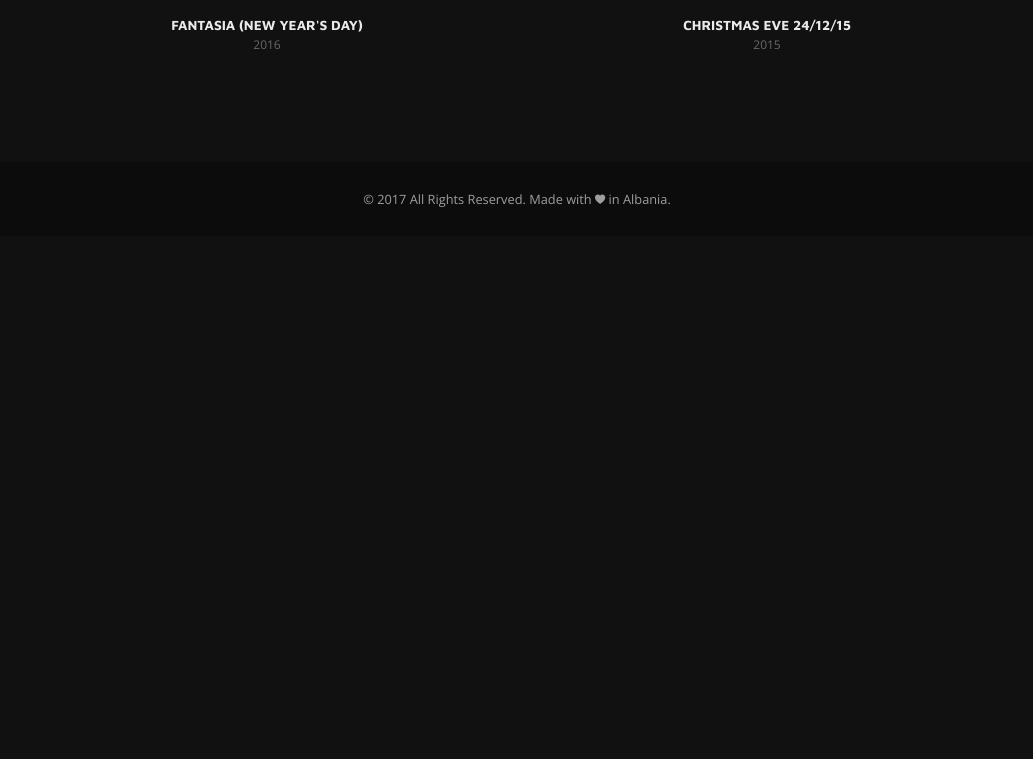
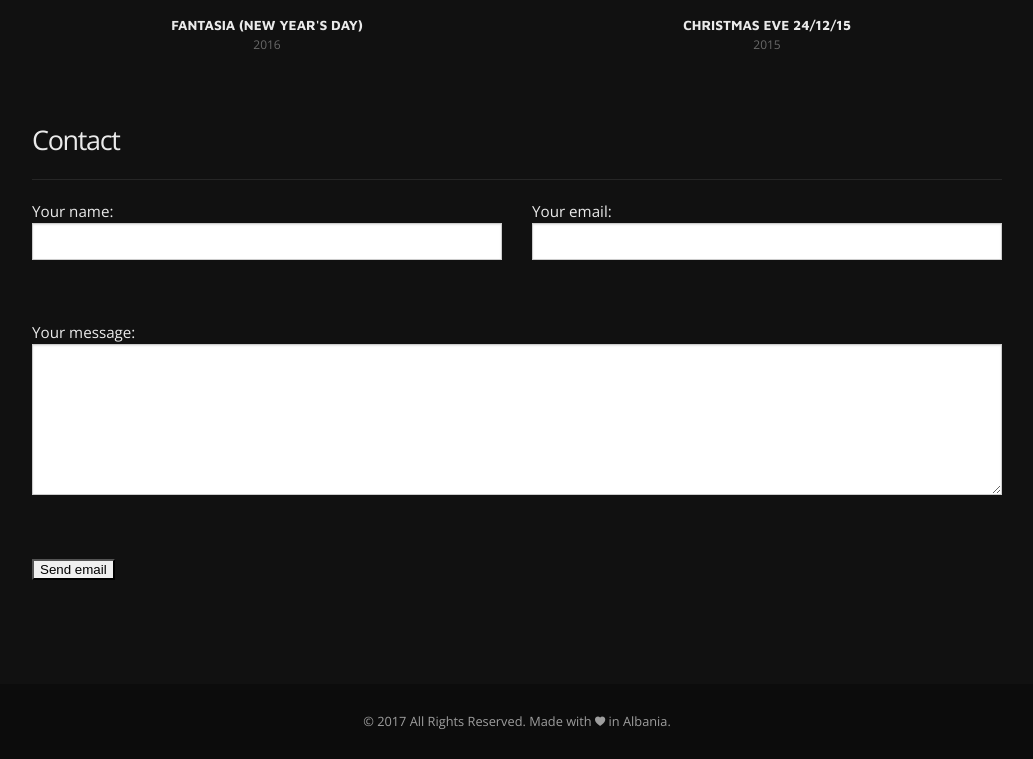
Before and after one commit to sayjin93/pantelis-pantelidis, a PHP site: page / in a window 1280 px wide. Shown: the part 3103-3862 px from the top of the page, without its empty margins (123-1156 px from the left). Before the commit the page ends 3310 px from the top, so only its background shows below. Run offline with PHP 8.4, Linux system fonts and the light colour scheme; some libraries are stand-ins or nearby versions.

Commit message:
Adding Contact Form

```diff
--- a/index.php
+++ b/index.php
@@ -51,6 +51,7 @@
             <li><a href="#albums">Albums</a></li>
             <li><a href="#singles">Singles</a></li>
             <li><a href="#liveShows">Live Shows</a></li>
+            <li><a href="#contact">Contact</a></li>
         </ul>
     </aside>
     <!-- Mobile Navigation End -->
@@ -70,6 +71,7 @@
                         <li><a href="#albums">Albums</a></li>
                         <li><a href="#singles">Singles</a></li>
                         <li><a href="#liveShows">Live Shows</a></li>
+                        <li><a href="#contact">Contact</a></li>
                     </ul>
 
                     <span class="show-for-small offcanvas-toggle"><i class="fi-list"></i></span>
@@ -365,6 +367,71 @@
                     </div>
 
                 </section>
+
+                <section id="contact">
+                    <div class="row">
+                        <div class="columns">
+                            <h3>Contact</h3>
+                            <hr>
+                        </div>
+                    </div>
+
+                    <div class="row">
+
+						<?php
+						$action = "";
+						if ( ! empty( $_REQUEST['acction'] ) ) {
+							$action = $_REQUEST['action'];
+						}
+						if ( $action == "" )    /* display the contact form */ {
+							?>
+                            <form action="" method="POST" enctype="multipart/form-data">
+                                <input type="hidden" name="action" value="submit">
+
+                                <div class="large-6 medium-6 small-12 columns">
+                                    <p>
+                                        Your name:<br/>
+                                        <input name="name" type="text" value="" size="30"/><br>
+                                    </p>
+                                </div>
+                                <div class="large-6 medium-6 small-12 columns">
+                                    <p>
+                                        Your email:<br/>
+                                        <input name="email" type="text" value="" size="30"/><br>
+                                    </p>
+                                </div>
+                                <div class="large-12 medium-12 small-12 columns">
+                                    <p>
+                                        Your message:<br>
+                                        <textarea name="message" rows="7" cols="30"></textarea><br>
+                                    </p>
+                                </div>
+                                <div class="large-12 medium-12 small-12 columns">
+                                    <p>
+                                        <input type="submit" value="Send email"/>
+                                    </p>
+                                </div>
+
+                            </form>
+
+							<?php
+						} else                /* send the submitted data */ {
+							$name    = $_REQUEST['name'];
+							$email   = $_REQUEST['email'];
+							$message = $_REQUEST['message'];
+							if ( ( $name == "" ) || ( $email == "" ) || ( $message == "" ) ) {
+								echo "All fields are required, please fill <a href=\"\">the form</a> again.";
+							} else {
+								$from    = "From: $name<$email>\r\nReturn-path: $email";
+								$subject = "Message sent using your contact form";
+								mail( "info@pantelispantelidis.gr", $subject, $message, $from );
+								echo "Email sent!";
+							}
+						}
+						?>
+                    </div>
+                </section>
+
                 <footer>
                     <div class="row">
 
```
